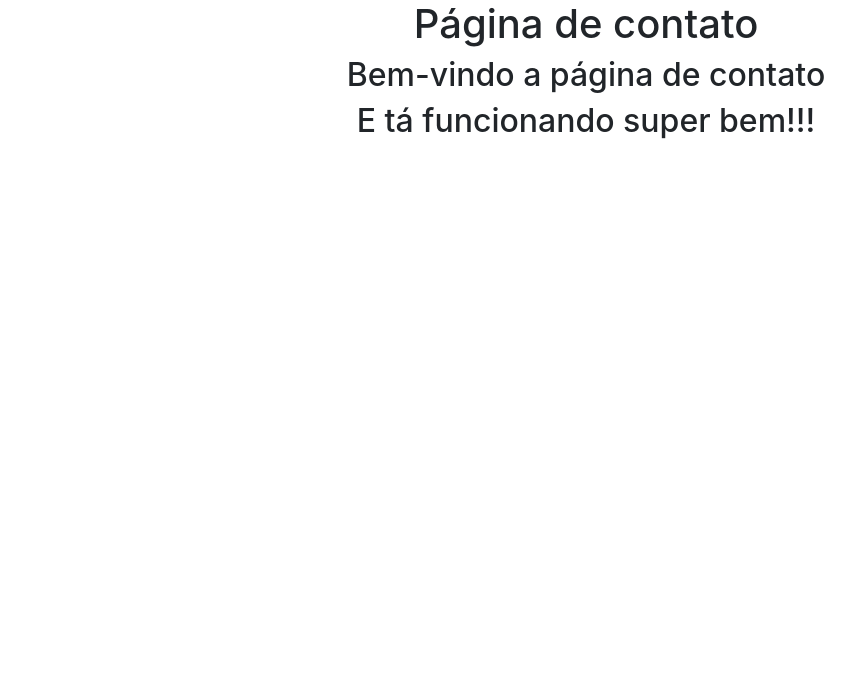
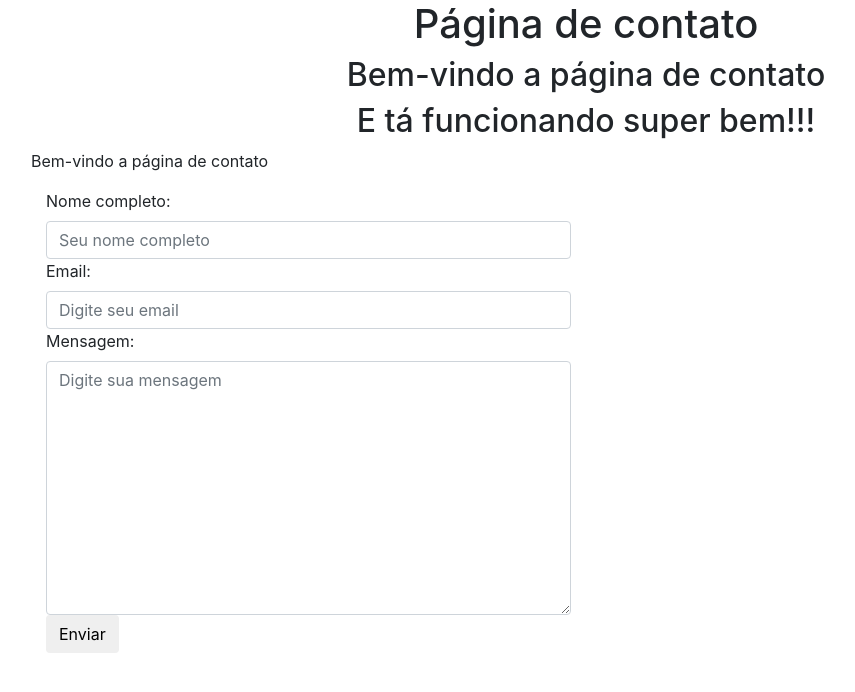
Before and after one commit to jorgeoliveira2099/django_ecommerce, a Django app: page /contact/ in a window 1280 px wide. Shown: the top 692 px of the page, without its empty margins (54-909 px from the left). Run offline with Django 3.2, Linux system fonts and the light colour scheme; some libraries are stand-ins or nearby versions.

Commit message:
formulario de contato

```diff
--- /dev/null
+++ b/ecomerce/forms.py
@@ -0,0 +1,36 @@
+from django import forms
+
+class ContactForm(forms.Form):
+    nome_completo = forms.CharField(
+    error_messages={'required': 'Obrigatório o preenchimento do nome'},
+        widget=forms.TextInput(
+            attrs={
+                    "class": "form-control",
+                    "placeholder": "Seu nome completo"
+                }
+            )
+        )
+    email     = forms.EmailField(
+        error_messages={'invalid': 'Digite um email válido!'},
+        widget=forms.EmailInput(
+            attrs={
+                    "class": "form-control",
+                    "placeholder": "Digite seu email"
+                }
+            )
+        )
+    mensagem   = forms.CharField(
+        error_messages={'required': 'É obrigatório o preenchimento do campo mensagem!'},
+        widget=forms.Textarea(
+            attrs={
+                    "class": "form-control",
+                    "placeholder": "Digite sua mensagem"
+                }
+            )
+)
+
+    def clean_email(self):
+        email = self.cleaned_data.get("email")
+        if not "gmail.com" in email:
+            raise forms.ValidationError("O Email deve ser do gmail.com")
+        return email
--- a/ecomerce/views.py
+++ b/ecomerce/views.py
@@ -1,5 +1,7 @@
 from django.http import HttpResponse
 from django.shortcuts import render
+from .forms import ContactForm
+
 
 def home_page(request):
 	context = {
@@ -16,8 +18,19 @@ def about_page(request):
 	return render(request, "about/view.html", context)
 
 def contact_page(request):
+    contact_form = ContactForm(request.POST or None)
     context = {
         "title": "Página de contato",
-        "content": "Bem-vindo a página de contato"
+        "content": "Bem-vindo a página de contato",
+        "form": contact_form
     }
+    if contact_form.is_valid():
+        print(contact_form.cleaned_data)
+    #if request.method == "POST":
+        #print(request.POST)
+        #print(request.POST.get('Nome_Completo'))
+        #print(request.POST.get('email'))
+        #print(request.POST.get('Mensagem'))
+
+
     return render(request, "contact/view.html", context)
--- a/template/contact/view.html
+++ b/template/contact/view.html
@@ -8,7 +8,7 @@
         <!-- Bootstrap CSS -->
         <link rel="stylesheet" href="https://stackpath.bootstrapcdn.com/bootstrap/4.1.3/css/bootstrap.min.css" integrity="sha384-MCw98/SFnGE8fJT3GXwEOngsV7Zt27NXFoaoApmYm81iuXoPkFOJwJ8ERdknLPMO" crossorigin="anonymous">
 
-        <title>Ecommerce!</title>
+        <title>Formulário de contato</title>
     </head>
     <body>
         <div class='text-center'>
@@ -16,6 +16,23 @@
             <h2>{{ content }}</h2>
             <h2>E tá funcionando super bem!!!</h2>
         </div>
+
+         <div class='container'>
+            <div class='row'>
+                <div class='col'>
+                    <p>{{ content }}</p>
+                    <div class='col-sm-6 col-12'>
+
+                    <form method='POST'> {% csrf_token %}
+                        {{ form }}
+                        <button type='submit' class='btn btn-default'>Enviar</button>
+                    </form>
+
+                    </div>
+                </div>
+            </div>
+        </div>
+
         <!-- Optional JavaScript -->
         <!-- jQuery first, then Popper.js, then Bootstrap JS -->
         <script src="https://code.jquery.com/jquery-3.3.1.slim.min.js" integrity="sha384-q8i/X+965DzO0rT7abK41JStQIAqVgRVzpbzo5smXKp4YfRvH+8abtTE1Pi6jizo" crossorigin="anonymous"></script>
```
